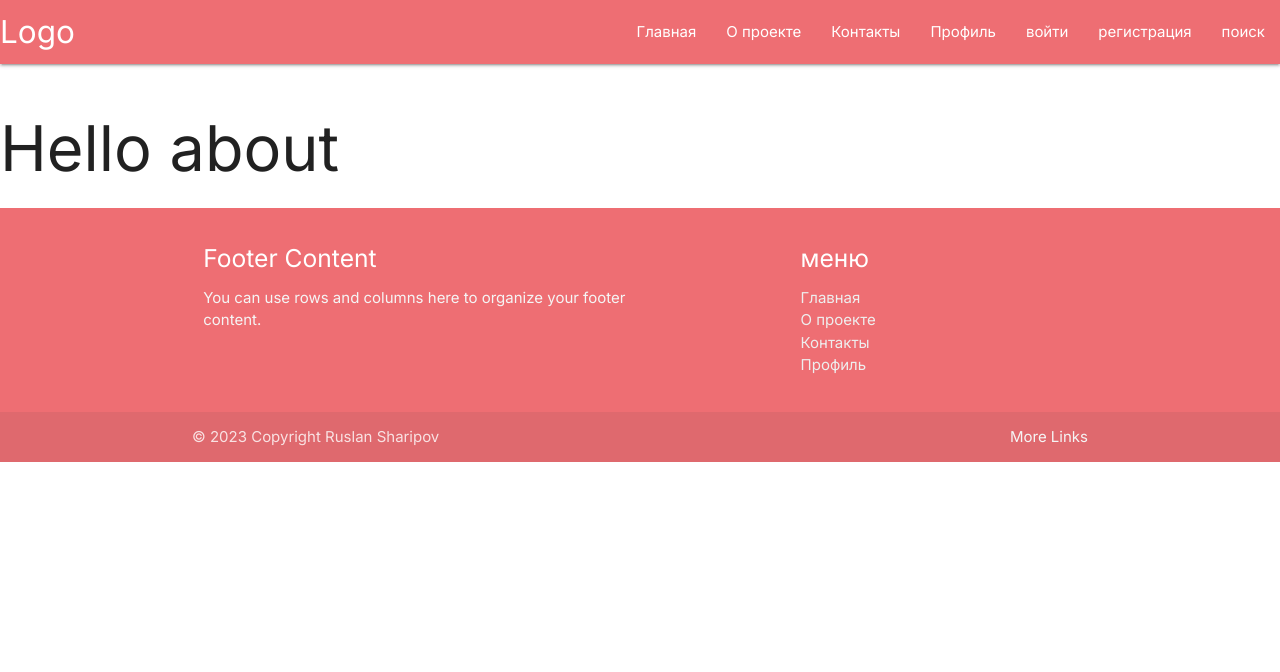
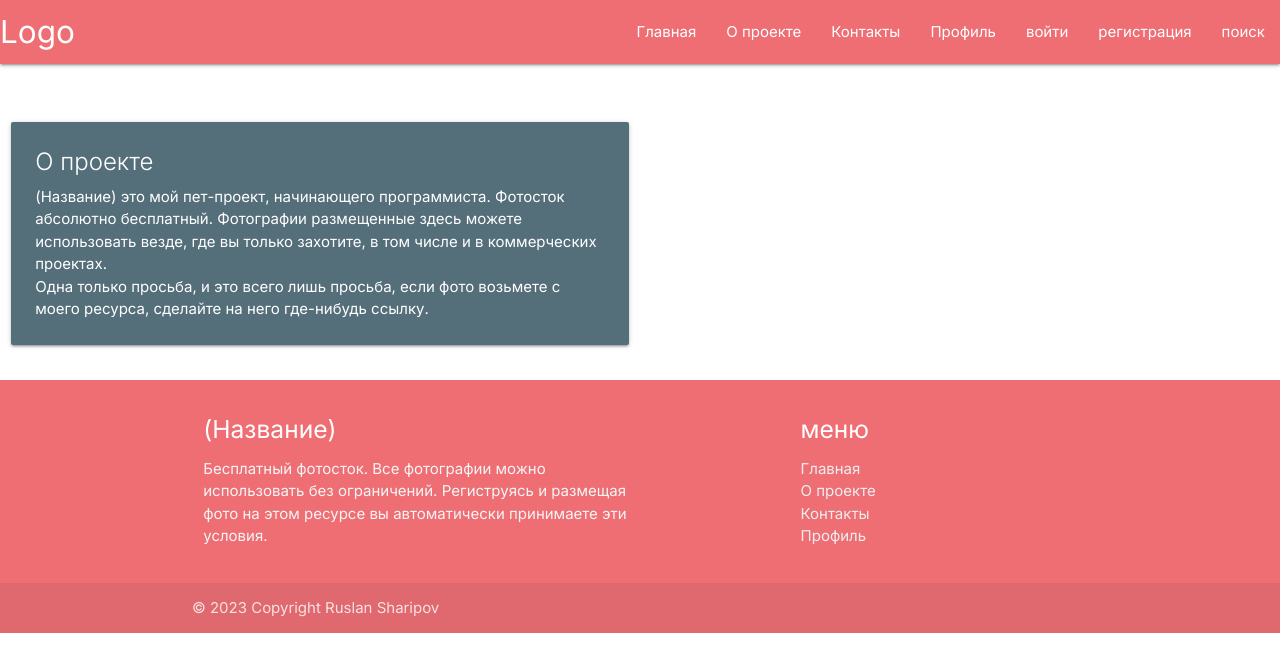
Before and after one commit to RuslanSharipov63/nextUpdate, a Next.js app: page /about in a window 1280 px wide. Shown: the top 672 px of the page. Built offline with nearby package versions, Linux system fonts and the light colour scheme.

Commit message:
complete site

```diff
--- a/app/about/page.tsx
+++ b/app/about/page.tsx
@@ -1,7 +1,15 @@
 const AboutPage = () => {
   return (
-    <div>
-      <h1>Hello about</h1>
+    <div className="row">
+      <div className="col s12 m6">
+        <div className="card blue-grey darken-1">
+          <div className="card-content white-text">
+            <span className="card-title">О проекте</span>
+            <p>(Название) это мой пет-проект, начинающего программиста. Фотосток абсолютно бесплатный. Фотографии размещенные здесь можете использовать везде, где вы только захотите, в том числе и в коммерческих проектах. </p>
+            <p> Одна только просьба, и это всего лишь просьба, если фото возьмете с моего ресурса, сделайте на него где-нибудь ссылку. </p>
+          </div>
+        </div>
+      </div>
     </div>
   );
 };
--- a/components/Footer.tsx
+++ b/components/Footer.tsx
@@ -6,14 +6,14 @@ const Footer = () => {
         <div className="container">
           <div className="row">
             <div className="col l6 s12">
-              <h5 className="white-text">Footer Content</h5>
-              <p className="grey-text text-lighten-4">You can use rows and columns here to organize your footer content.</p>
+              <h5 className="white-text">(Название)</h5>
+              <p className="grey-text text-lighten-4">Бесплатный фотосток. Все фотографии можно использовать без ограничений. Региструясь и размещая фото на этом ресурсе вы автоматически принимаете эти условия.</p>
             </div>
             <div className="col l4 offset-l2 s12">
               <h5 className="white-text">меню</h5>
               <ul>
                 <li><Link className="grey-text text-lighten-3" href="/">Главная</Link></li>
-                <li><Link className="grey-text text-lighten-3" href="#">О проекте</Link></li>
+                <li><Link className="grey-text text-lighten-3" href="/about">О проекте</Link></li>
                 <li><Link className="grey-text text-lighten-3" href="/contacts">Контакты</Link></li>
                 <li><Link className="grey-text text-lighten-3" href="/profile">Профиль</Link></li>
               </ul>
@@ -23,7 +23,7 @@ const Footer = () => {
         <div className="footer-copyright">
           <div className="container">
             © 2023 Copyright Ruslan Sharipov
-            <Link className="grey-text text-lighten-4 right" href="#!">More Links</Link>
+            {/* <Link className="grey-text text-lighten-4 right" href="#!">More Links</Link> */}
           </div>
         </div>
       </footer>
--- a/components/Header.tsx
+++ b/components/Header.tsx
@@ -85,7 +85,7 @@ const Header = () => {
       />}
       <nav>
         <div className="nav-wrapper">
-          <Link href="#!" className="brand-logo">Logo</Link>
+          <Link href="/" className="brand-logo">Logo</Link>
           <Link href="#" data-target="mobile-demo" className="sidenav-trigger">
             <i className="material-icons"
               onClick={() => setMobileMenu(!mobileMenu)}>
@@ -94,7 +94,7 @@ const Header = () => {
           </Link>
           <ul className="right hide-on-med-and-down" >
             <li><Link href="/">Главная</Link></li>
-            <li><Link href="badges.html">О проекте</Link></li>
+            <li><Link href="/about">О проекте</Link></li>
             <li><Link href="/contacts">Контакты</Link></li>
             <li><Link href="/profile">Профиль</Link></li>
             <li>
--- a/components/MobileNavbar.tsx
+++ b/components/MobileNavbar.tsx
@@ -32,10 +32,10 @@ const MobileNavbar: FC<MobileNavbarProps> = ({ closeMobileMenu, openSearch }) =>
           <Link href="/" className={styles.link}>Главная</Link>
         </div>
         <div>
-          <Link href="#" className={styles.link}>О проекте</Link>
+          <Link href="/about" className={styles.link}>О проекте</Link>
         </div>
         <div>
-          <Link href="#" className={styles.link}>Контакты</Link>
+          <Link href="/contacts" className={styles.link}>Контакты</Link>
         </div>
         <div>
           <Link href="/profile" className={styles.link}>Профиль</Link>
```
Also changed, not shown: app/contacts/page.tsx (added, +14 -0 lines).
